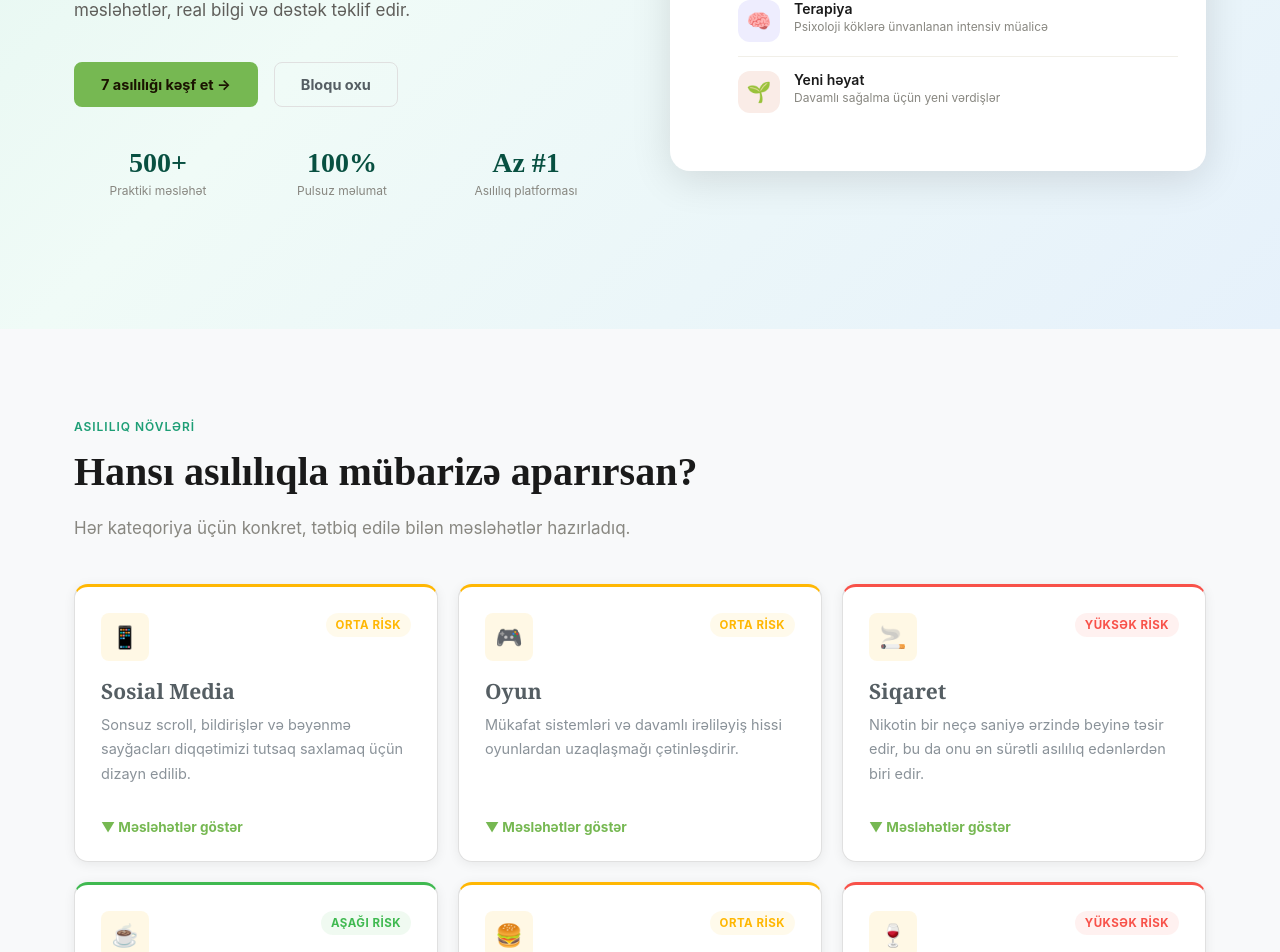
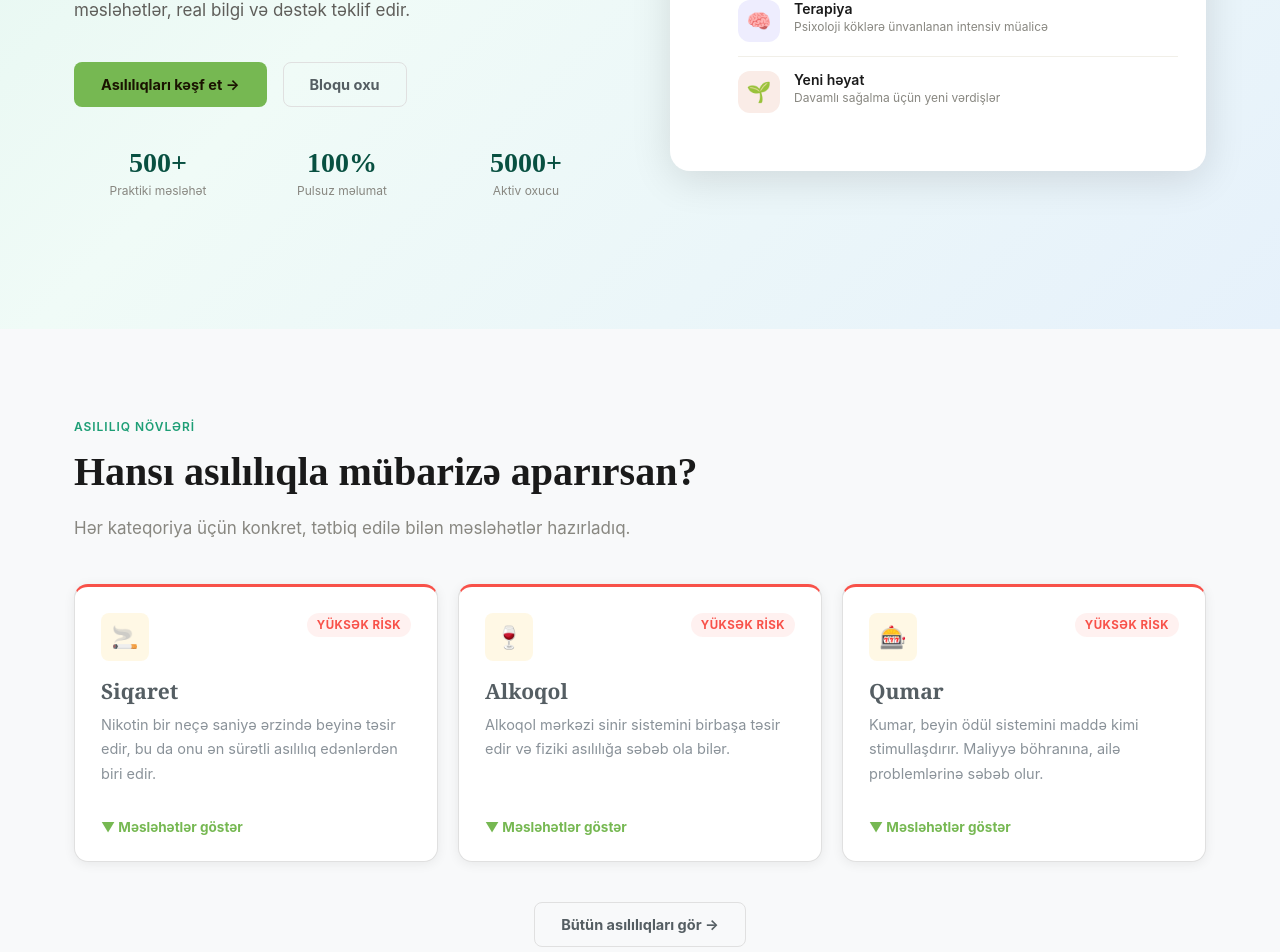
Before and after one commit to orxanmursudovv-blip/tergit-az, a React app: page / in a window 1280 px wide. Shown: the part 548-1500 px from the top of the page. Built offline with nearby package versions, Linux system fonts and the light colour scheme; the HTML template or start-up script is replaced by a standard one.

Commit message:
Update app

```diff
--- a/src/App.jsx
+++ b/src/App.jsx
@@ -675,7 +675,7 @@ function HomePage() {
               mübarizədə sənə praktiki məsləhətlər, real bilgi və dəstək təklif edir.
             </p>
             <div className="home-hero__btns">
-              <Link to="/asililiqlar" className="btn btn-primary">7 asılılığı kəşf et →</Link>
+              <Link to="/asililiqlar" className="btn btn-primary">Asılılıqları kəşf et →</Link>
               <Link to="/bloq" className="btn btn-ghost">Bloqu oxu</Link>
             </div>
             <div className="home-hero__stats">
@@ -688,8 +688,8 @@ function HomePage() {
                 <span className="home-hero__stat-lbl">Pulsuz məlumat</span>
               </div>
               <div className="home-hero__stat">
-                <span className="home-hero__stat-num">Az #1</span>
-                <span className="home-hero__stat-lbl">Asılılıq platforması</span>
+                <span className="home-hero__stat-num">5000+</span>
+                <span className="home-hero__stat-lbl">Aktiv oxucu</span>
               </div>
             </div>
           </div>
@@ -720,12 +720,16 @@ function HomePage() {
           <h2 className="home-section__title">Hansı asılılıqla mübarizə aparırsan?</h2>
           <p className="home-section__sub">Hər kateqoriya üçün konkret, tətbiq edilə bilən məsləhətlər hazırladıq.</p>
           <div className="home-types-grid">
-            {[...ADDICTIONS, ...ADDICTION_TYPES_EXT].map((a) => (
+            {[
+              [...ADDICTIONS, ...ADDICTION_TYPES_EXT].find(a => a.id === 'siqaret'),
+              [...ADDICTIONS, ...ADDICTION_TYPES_EXT].find(a => a.id === 'alkoqol'),
+              [...ADDICTIONS, ...ADDICTION_TYPES_EXT].find(a => a.id === 'qumar'),
+            ].filter(Boolean).map((a) => (
               <AddictionCard key={a.id} addiction={a} />
             ))}
           </div>
           <div style={{ textAlign: 'center', marginTop: 40 }}>
-            <Link to="/asililiqlar" className="btn btn-ghost">Bütün asılılıqları gör</Link>
+            <Link to="/asililiqlar" className="btn btn-ghost">Bütün asılılıqları gör →</Link>
           </div>
         </div>
       </section>
@@ -1213,10 +1217,6 @@ function ContactPage() {
             <p>Sualların, təklifin və ya dəstək ehtiyacın varsa, aşağıdaki formu doldur.</p>
           </div>
 
-          <div style={{ marginBottom: 24 }}>
-            <StatusBadge />
-          </div>
-
           {fieldErrors.general && <div className="error-banner">{fieldErrors.general}</div>}
 
           <form className="form-card" onSubmit={handleSubmit}>
```
